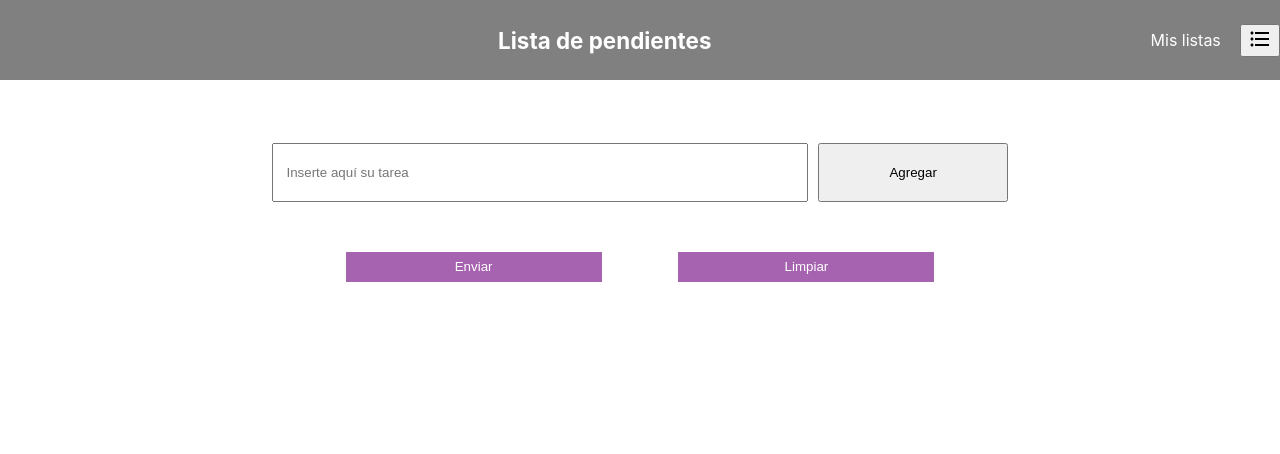
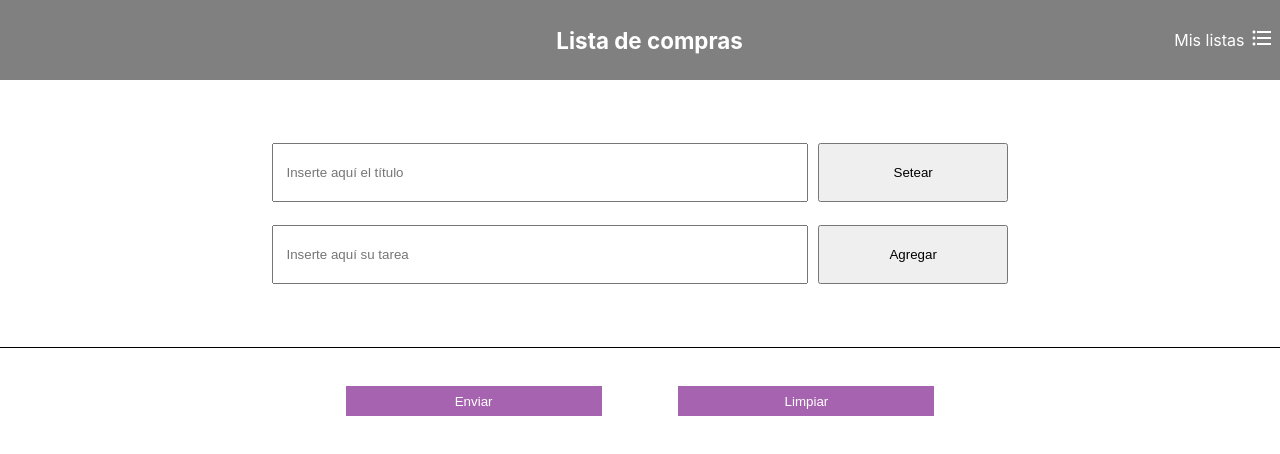
Before and after one commit to Nfontana1501/Marketlist, a React (Create React App) app: page / in a window 1280 px wide. Shown: the top 454 px of the page. Built offline with nearby package versions, Linux system fonts and the light colour scheme.

Commit message:
map de arrays descargados de Firestore

```diff
--- a/src/App.js
+++ b/src/App.js
@@ -1,6 +1,6 @@
 import React from 'react'
 import './App.css';
-import TodoList from '../src/components/TodoList'
+import TodoList from './components/TodoList'
 import { BrowserRouter, Routes, Route } from "react-router-dom";
 import OldLists from './components/OldLists';
 
@@ -9,7 +9,7 @@ function App() {
     <BrowserRouter>
     <Routes>
             <Route path='/' element={<TodoList />}/>
-            <Route path='/oldlists' element={<OldLists />}/>
+            <Route path='/marketlists' element={<OldLists />}/>
           </Routes>
     </BrowserRouter>
   )
--- /dev/null
+++ b/src/components/NavBar.jsx
@@ -0,0 +1,28 @@
+import React from "react";
+import "./todo.css";
+import CartWidget from "./CartWidget";
+import { NavLink, useNavigate } from 'react-router-dom';
+
+export default function NavBar(){
+
+    const navegar = useNavigate();
+
+    return (
+        <>
+            <div className="header">
+                <div className="headerTitleContainer">
+                    <NavLink to='/' className="links" >
+                        <p className="headerTitle">Lista de compras</p>
+                    </NavLink>
+                </div>
+                <div className="headerIconContainer">
+                    <NavLink to='/marketlists' className="linkIcon" >
+                        <p className="headerText">Mis listas</p>
+                        <CartWidget/>
+                    </NavLink>
+                </div>
+            </div>
+        </>
+
+    )
+}
--- a/src/components/OldLists.jsx
+++ b/src/components/OldLists.jsx
@@ -1,15 +1,16 @@
 import React from "react";
 import { useState, useEffect } from "react";
-import { getDoc, collection, doc, getDocs, getFirestore } from 'firebase/firestore';
+import { collection, getDocs } from 'firebase/firestore';
 import { db } from "../firebase/firebase";
-import { async } from "@firebase/util";
+import NavBar from "./NavBar";
 
 export default function OldLists (){
 
     const [loader, setLoader] = useState(false)
+    const [desplegable, setDesplegable] = useState(-1)
     const [marketList, setMarketList] = useState([])
 
-    /*useEffect(()=>{
+    useEffect(()=>{
         setLoader(true)
         const getLista = async()=>{
             try{
@@ -25,78 +26,40 @@ export default function OldLists (){
             }
         }
         getLista();
-        console.log(marketList)
-    }, [])*/
-
-    /*useEffect(()=>{
-        const querydb = getFirestore();
-        const queryCollection = collection(querydb, "marketlist");
-        getDocs(queryCollection)
-        .then(result =>
-            setMarketList(result.doc.map(product => ({
-                id: product.id,
-                ...product.data()
-            }))))
-            console.log(marketList)
-        .catch((error)=> console.log(error))
-        .finally(()=> setLoader(false))
-    }, [marketList])*/
-
-    /*useEffect(()=>{
-        const coleccionProductos = collection(db, "marketList");
-        const referenciaDoc = doc(coleccionProductos);
-        getDoc(referenciaDoc)
-        .then((result) => {
-            setMarketList({
-                id: result.id,
-                ...result.data()
-            })
-        })
-        .catch((error)=> console.log(error))
-        .finally(()=> setLoader(false))
-    }, [marketList])*/
-
-
-    useEffect(()=>{
-        setLoader(true)
-        const getLista = async()=>{
-            try{
-                const querySnapshot = await getDocs(collection(db, "marketlist"));
-                const docs = []
-                querySnapshot.forEach((doc) => {
-                    docs.push({...doc.data(), id: doc.id})
-                    //console.log(doc.id, " => ", doc.data());
-                });
-                const elementos = []
-                docs.forEach((element) => {
-                    elementos.push(element.items)
-                })
-                console.log(docs)
-                console.log(elementos)
-                setMarketList(docs)
-            }
-            catch(error){
-                console.log(error)
-            }
-        }
-        getLista();
-        //console.log(marketList)
     }, [])
 
-
-
-    console.log(marketList)
+    function handleClick(e){
+        e.preventDefault()
+        let listener = e.target.value
+        setDesplegable(listener)
+        console.log(listener)
+    }
 
     return(
         <>
+            <NavBar />
             <div>
-                <p>niqui</p>
-                {marketList.map((item)=>
-                    <div key={item.id}>{item.items.map((element)=>
-                        <div>{element.title}</div>
-                        )}</div>
-                )}
+                <h2 className="listTitle">Que lista desea visualizar?</h2>
             </div>
+            <div className="selectContainer">
+                <select className="select" name="listas" id="list" onClick={handleClick}>
+                    <option value={-1}>Seleccione una opción: </option>
+                    {marketList.map((item, i)=>
+                            <option key={item.id} value={i}>
+                                {item.title}
+                            </option>
+                        )}
+                </select>
+            </div>
+            <div className="itemsContainer">
+                    {desplegable > -1 && (
+                        marketList[desplegable].items.map((item,i) =>
+                        <div className="item" key={item.id} value="">{item.title}</div>
+                        )
+                    )
+                    }
+            </div>
+
         </>
     )
 }
--- a/src/components/Todo.jsx
+++ b/src/components/Todo.jsx
@@ -2,7 +2,7 @@ import React from "react";
 import { useState } from "react";
 import "./todo.css";
 
-export default function Todo({item, onUpdate, onDelete}){
+export default function Todo({item, title, onUpdate, onDelete}){
 
     const [isEdit, setIsEdit] = useState(false);
     const [newValue, setNewValue] = useState(item.title)
@@ -34,7 +34,9 @@ export default function Todo({item, onUpdate, onDelete}){
                         <button className="editBtn" onClick={handleClick}>Actualizar</button>
                     </form>
                 </div>
-                : <div className="todoFormContainer">
+                :
+                <>
+                <div className="todoFormContainer">
                     <div className="todo">
                         <span className="">{item.title}</span>
                     </div>
@@ -43,6 +45,7 @@ export default function Todo({item, onUpdate, onDelete}){
                         <button className="btnDelete" onClick={() => onDelete(item.id)}>Borrar</button>
                     </div>
                 </div>
+                </>
                 }
             </div>
         </>
--- a/src/components/TodoList.jsx
+++ b/src/components/TodoList.jsx
@@ -4,17 +4,17 @@ import Todo from "./Todo";
 import { addDoc, collection, serverTimestamp } from 'firebase/firestore';
 import "./todo.css";
 import { db } from "../firebase/firebase";
-import CartWidget from "./CartWidget";
-import { useNavigate } from 'react-router-dom';
+import NavBar from "./NavBar";
 
 
 export default function TodoList(){
 
     const [todo, setTodo] = useState("")
+    const [title, setTitle] = useState("")
+    const [finalTitle, setfinalTitle] = useState("")
     const [list, setList] = useState ([])
     const [orderId, setOrderId]= useState("")
     const [loader, setLoader] = useState(false)
-    const navegar = useNavigate();
 
     function handleSubmit (e){
         e.preventDefault();
@@ -26,10 +26,23 @@ export default function TodoList(){
         setTodo("")
     }
 
+    function handleSubmitTitle (e){
+        e.preventDefault();
+        console.log(title)
+        setfinalTitle(title)
+        setTitle("")
+    }
+
     function handleChange(e){
         e.preventDefault();
         let listener = e.target.value
         setTodo(listener)
+    }
+
+    function handleChangeTitle(e){
+        e.preventDefault();
+        let listener = e.target.value
+        setTitle(listener)
     }
 
     function handleUpdate(id, value){
@@ -46,17 +59,20 @@ export default function TodoList(){
 
     function handleClear(){
         setList([]);
+        setfinalTitle("");
     }
 
     const handleSend = (e) =>{
         e.preventDefault()
         const marketList = collection(db,"marketlist")
         addDoc(marketList, {
+        title: finalTitle,
         items: list,
         date: serverTimestamp()
         })
         .then((res)=>{
             setOrderId(res.id)
+            setTitle("")
             handleClear();
         })
         .catch((error)=> console.log(error))
@@ -65,16 +81,12 @@ export default function TodoList(){
 
     return (
         <>
-            <div className="header">
-                <div className="headerTitleContainer">
-                    <p className="headerTitle">Lista de pendientes</p>
-                </div>
-                <div className="headerIconContainer">
-                    <p className="headerText">Mis listas</p>
-                    <button onClick={()=>{navegar("/OldLists")}}>
-                    <CartWidget/>
-                    </button>
-                </div>
+            <NavBar />
+            <div className="todoFormContainer">
+                <form className="todoForm" onSubmit={handleSubmitTitle}>
+                    <input type="text" placeholder="Inserte aquí el título" value={title} className="todoInputText" onChange={handleChangeTitle}/>
+                    <input type="submit" className="todoInputSubmit" value="Setear"/>
+                </form>
             </div>
             <div className="todoFormContainer">
                 <form className="todoForm" onSubmit={handleSubmit}>
@@ -83,6 +95,9 @@ export default function TodoList(){
                 </form>
             </div>
             <div className="todoListContainer">
+                <div className="titleContainer">
+                    <span className="title">{finalTitle}</span>
+                </div>
                 {list.map((item)=>
                     <Todo key={item.id} item={item} onUpdate={handleUpdate} onDelete={handleDelete} />
                 )}
--- a/src/components/todo.css
+++ b/src/components/todo.css
@@ -24,7 +24,7 @@
 .headerTitle{
     font-size: 1.4rem;
     font-weight: 700;
-    margin-left: 35%;
+    margin-left: 45%;
 }
 
 .headerIcon{
@@ -33,6 +33,22 @@
 
 .headerText{
     margin-right: 5%;
+}
+
+.titleContainer{
+    display: flex;
+    justify-content: center;
+    align-items: center;
+    font-size: 1,4rem;
+    padding: 0.5%;
+    width: 100%;
+    border-bottom: 1px solid;
+    margin-top: 3%;
+}
+
+.title{
+    font-size: 1.5rem;
+    font-weight: 500;
 }
 
 .todoFormContainer{
@@ -156,3 +172,48 @@
 .btnClear:hover{
     opacity: 0.8;
 }
+
+.links{
+    text-decoration: none;
+    color: inherit;
+}
+
+.linkIcon{
+    width: 30%;
+    display: flex;
+    justify-content: end;
+    align-items: center;
+    text-decoration: none;
+    color: inherit;
+}
+
+.listTitle{
+    text-align: center;
+    margin-bottom: 5%;
+}
+
+.selectContainer{
+    width: 100%;
+    display: flex;
+    justify-content: center;
+}
+
+.select{
+    width: 50%;
+    height: 30px;
+    margin-bottom: 3%;
+}
+
+.itemsContainer{
+    width: 100%;
+    display: flex;
+    flex-direction: column;
+    align-items: center;
+    justify-content: center;
+}
+
+.item{
+    width: 50%;
+    height: 20px;
+    margin-bottom: 1%;
+}
```
